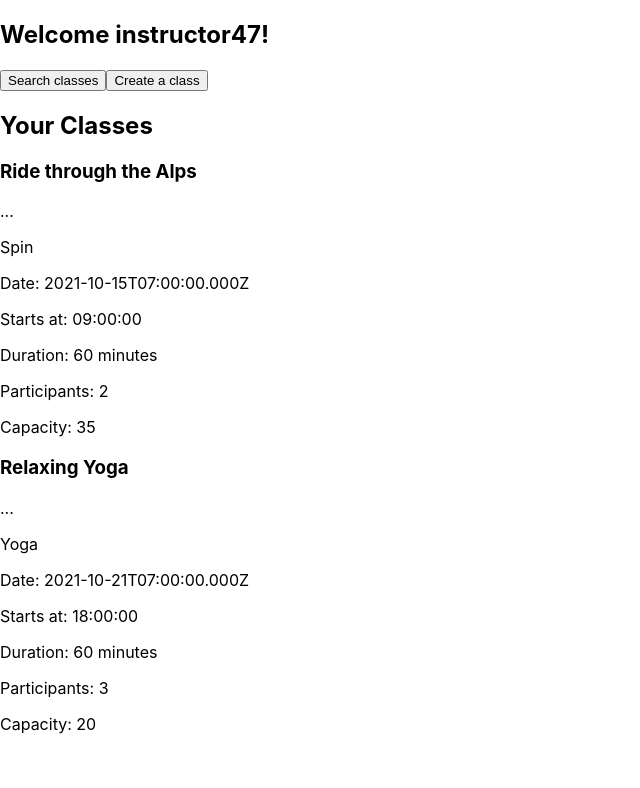
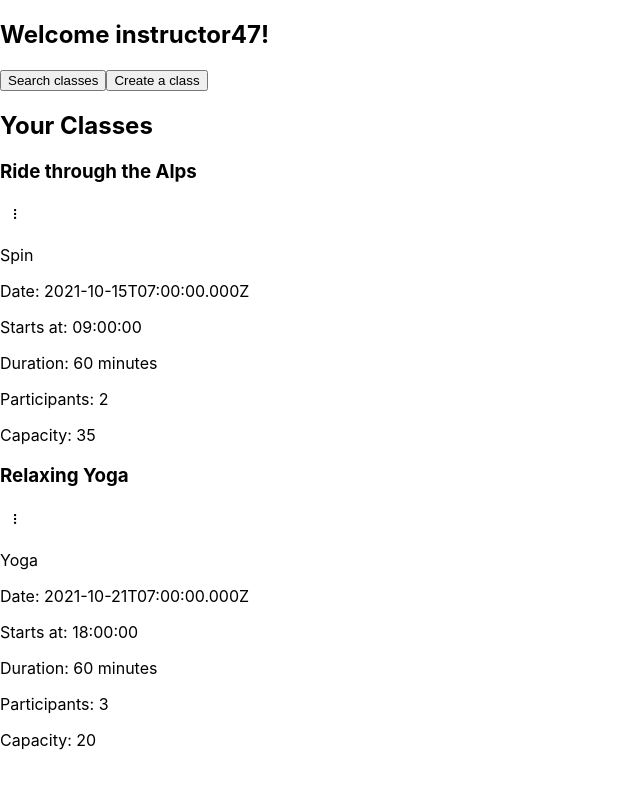
Before and after one commit to 10-21-BW-AnywhereFitness/frontend, a React (Create React App) app in the folder anywherefitness-fe/: page / in a window 1280 px wide. Shown: the top 788 px of the page, without its empty margins (0-640 px from the left). Built offline with nearby package versions, Linux system fonts and the light colour scheme.

Commit message:
added triple dot dropdown for removing/deleting classes (no function yet)

```diff
--- a/anywherefitness-fe/src/components/landing/ClassDetails.js
+++ b/anywherefitness-fe/src/components/landing/ClassDetails.js
@@ -1,4 +1,4 @@
-import React from "react";
+import EditDropdown from "./EditDropdown";
 
 const ClassDetails = props => {
     const { _class, instructor } = props;
@@ -7,7 +7,7 @@ const ClassDetails = props => {
         <div>
             <h3>{_class.class_name}</h3>
             {/* edit/remove dropdown menu to be added */}
-            {instructor && <div>...</div>}
+            {instructor && <EditDropdown />}
             <p>{_class.class_type}</p>
             <p>Date: {_class.class_date}</p>
             <p>Starts at: {_class.class_time}</p>
--- /dev/null
+++ b/anywherefitness-fe/src/components/landing/EditDropdown.js
@@ -0,0 +1,21 @@
+import React from "react";
+import "./dropdown.css"
+
+const EditDropdown = props => {
+
+    return (
+        <span class="dropdown">
+            <button>&#10247;</button>
+            <label>
+                <input type="checkbox" />
+                <ul>
+                    <li>Edit</li>
+                    <li>Remove</li>
+                </ul>
+            </label>
+        </span>
+    )
+
+}
+
+export default EditDropdown;
--- a/anywherefitness-fe/src/components/landing/InstructorLanding.js
+++ b/anywherefitness-fe/src/components/landing/InstructorLanding.js
@@ -72,7 +72,7 @@ const InstructorLanding = props => {
             {teachingClasses.length === 0
                 ? <h2>Getting your classes...</h2>
                 : teachingClasses.map(_class => (
-                    <ClassDetails key={_class.class_id} _class={_class} instructor={true}/>
+                    <ClassDetails key={_class.class_id} _class={_class} instructor={true} />
                 ))
             }
         </div>
--- /dev/null
+++ b/anywherefitness-fe/src/components/landing/dropdown.css
@@ -0,0 +1,79 @@
+.dropdown {
+    position: relative;
+    display: inline-block;
+    font-family: 'Helvetica Neue', Helvetica, Arial, sans-serif;
+    font-size: 14px;
+  }
+
+  .dropdown > a, .dropdown > button {
+    font-family: 'Helvetica Neue', Helvetica, Arial, sans-serif;
+    font-size: 14px;
+    background-color: white;
+    border: none;
+    padding: 6px 8px 6px 12px;
+    display: inline-block;
+    color: black;
+    text-decoration: none;
+  }
+
+  .dropdown input[type=checkbox] {
+    position: absolute;
+    display: block;
+    top: 0px;
+    left: 0px;
+    width: 100%;
+    height: 100%;
+    margin: 0px;
+    opacity: 0;
+  }
+
+  .dropdown input[type=checkbox]:checked {
+    position: fixed;
+    z-index:+0;
+    top: 0px; left: 0px;
+    right: 0px; bottom: 0px;
+  }
+
+  .dropdown ul {
+    position: absolute;
+    top: 18px;
+    border: 1px solid #ccc;
+    border-radius: 3px;
+    left: 0px;
+    list-style: none;
+    padding: 4px 0px;
+    display: none;
+    background-color: white;
+    box-shadow: 0 3px 6px rgba(0,0,0,.175);
+  }
+
+  .dropdown input[type=checkbox]:checked + ul {
+    display: block;
+  }
+
+  .dropdown ul li {
+    display: block;
+    padding: 6px 20px;
+    white-space: nowrap;
+    min-width: 100px;
+  }
+
+  .dropdown ul li:hover {
+    background-color: #F5F5F5;
+    cursor: pointer;
+  }
+
+  .dropdown ul li a {
+    text-decoration: none;
+    display: block;
+    color: black
+  }
+
+  .dropdown .divider {
+    height: 1px;
+    margin: 9px 0;
+    overflow: hidden;
+    background-color: #e5e5e5;
+    font-size: 1px;
+    padding: 0;
+  }
```
